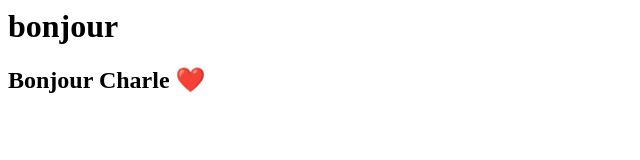
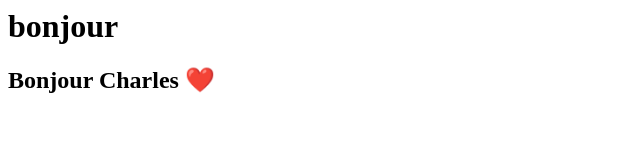
Before and after one commit to CharlesOnAir/initiation-github, a plain HTML site: page index.html in a window 1280 px wide. Shown: the full height of the page, 0-640 px from the left. Drawn offline with Linux system fonts and the light colour scheme.

Commit message:
fix: add-c-to-charle

```diff
--- a/index.html
+++ b/index.html
@@ -1,2 +1,2 @@
 <h1>bonjour</h1>
-<h2>Bonjour Charle ❤️</h2>
+<h2>Bonjour Charles ❤️</h2>
```
